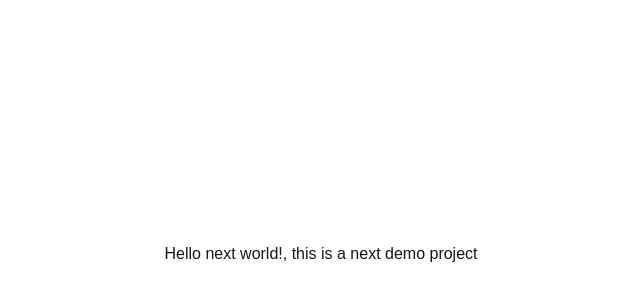
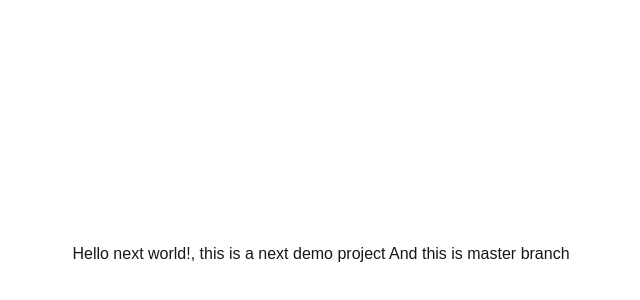
Before and after one commit to mdismailtanvir6-lgtm/next-demo-project, a Next.js app: page / in a window 1280 px wide. Shown: the part 146-446 px from the top of the page, without its empty margins (319-959 px from the left). Built offline with nearby package versions, Linux system fonts and the light colour scheme.

Commit message:
again testing commit

```diff
--- a/app/page.tsx
+++ b/app/page.tsx
@@ -3,6 +3,7 @@ export default function Home() {
   return (
     <div className="flex justify-center items-center h-screen">
       Hello next world!, this is a next demo project
+      And this is master branch
     </div>
   );
 }
```
